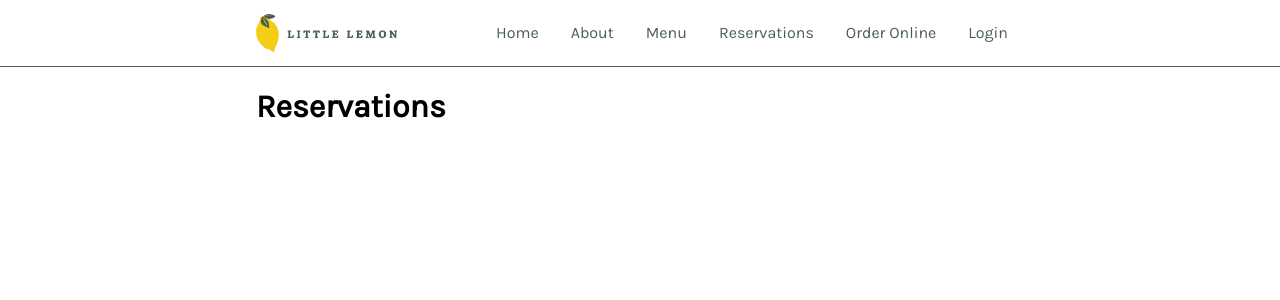
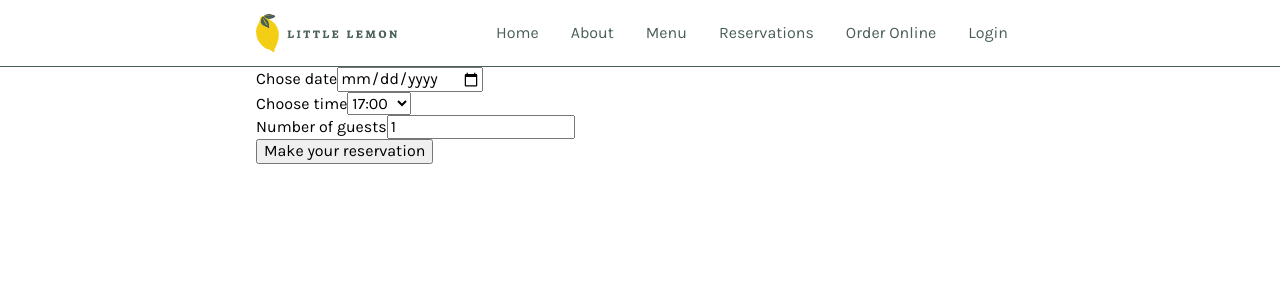
Before and after one commit to Tuton000/my-app, a React (Create React App) app: page /reservations in a window 1280 px wide. Shown: the top 300 px of the page. Built offline with nearby package versions, Linux system fonts and the light colour scheme; a web font is replaced by a local one.

Commit message:
table reservation feature added

```diff
--- a/src/App.js
+++ b/src/App.js
@@ -2,9 +2,11 @@ import {Route, Routes} from 'react-router-dom';
 
 import Header from './components/Header';
 import Footer from './components/Footer';
+import Main from './components/Main';
 
 import Home from './pages/Home';
-import Reservations from './pages/Reservations';
+import Bookings from './pages/Bookings';
+import ConfirmedBooking from './pages/ConfirmedBooking';
 
 import './App.css';
 
@@ -12,10 +14,14 @@ const App = () => {
   return (
     <>
       <Header />
-      <Routes>
-        <Route path='/' element= {<Home />}/>
-        <Route path="/reservations" element={<Reservations />} />
-      </Routes>
+      <Main>
+        <Routes>
+          <Route path='/' element={<Home />}/>
+          <Route path='/reservations' element={<Bookings />}/>
+          <Route path='/reservation-confirmation'
+          element={<ConfirmedBooking />}/>
+        </Routes>
+      </Main>
       <Footer />
     </>
   );
--- /dev/null
+++ b/src/components/BookingForm.js
@@ -0,0 +1,67 @@
+import { useState } from "react";
+import { useNavigate } from "react-router-dom";
+
+const BookingForm = ({ availableItems, dispatchOnBookingDateChange, submitForm }) => {
+    const [bookingDate, setBookingDate] = useState('');
+    const [bookingTime, setBookingTime] = useState('');
+    const [bookingNumberGuests, setBookingNumberGuests] = useState(1);
+
+    const navigate = useNavigate();
+
+    const handleBookingDateChange = (e) => {
+        setBookingDate(e.target.value);
+        dispatchOnBookingDateChange(e.target.value);
+    }
+    const handleFormSubmit = (e) => {
+        e.preventDefault();
+        const formData = {
+            bookingDate,
+            bookingTime,
+            bookingNumberGuests,
+        }
+        if (submitForm(formData)) navigate('/reservation-confirmation');
+    }
+
+    return (
+        <form onSubmit={handleFormSubmit}>
+            <div>
+                <label htmlFor="booking-date">Chose date</label>
+                <input
+                    type="date"
+                    id="booking-date"
+                    name="booking-date"
+                    value={bookingDate}
+                    onChange={handleBookingDateChange}
+                />
+            </div>
+            <div>
+                <label htmlFor="booking-time">Choose time</label>
+                <select
+                    id="booking-time"
+                    name="booking-time"
+                    value={bookingTime}
+                    onChange={e => setBookingTime(e.target.value)}
+                >
+                    {availableItems.map(times =>
+                        <option key={times}>{times}</option>
+                    )}
+                </select>
+            </div>
+            <div>
+                <label htmlFor="booking-number-guests">Number of guests</label>
+                <input
+                    type="number"
+                    id="booking-number-guests"
+                    name="booking-number-guests"
+                    value={bookingNumberGuests}
+                    onChange={e => setBookingNumberGuests(e.target.value)}
+                />
+            </div>
+            <button type="submit" disabled={false}>
+                Make your reservation
+            </button>
+        </form>
+    );
+}
+
+export default BookingForm;
--- a/src/components/Nav.js
+++ b/src/components/Nav.js
@@ -6,11 +6,11 @@ import hamburgerMenuIcon from '../assets/icon-hamburger-menu.svg';
 
 const navLinks = [
     {anchor: '/', name: 'Home'},
-    {anchor: '', name: 'About'},
-    {anchor: '', name: 'Menu'},
+    {anchor: '/about', name: 'About'},
+    {anchor: '/menu', name: 'Menu'},
     {anchor: '/reservations', name: 'Reservations'},
-    {anchor: '', name: 'Order Online'},
-    {anchor: '', name: 'Login'},
+    {anchor: '/order', name: 'Order Online'},
+    {anchor: '/login', name: 'Login'},
 ];
 
 const Nav = () => {
--- /dev/null
+++ b/src/pages/Bookings.js
@@ -0,0 +1,31 @@
+import { useReducer } from "react";
+
+import BookingForm from "../components/BookingForm";
+import { fetchAPI, submitAPI } from "../utils/api";
+
+const UpdateTime = (availableTime, bookingDate) =>
+    fetchAPI(new Date(bookingDate));
+
+const initializeTimes = (initialAvailableTimes) =>
+    [...initialAvailableTimes, ...fetchAPI(new Date())];
+
+const submitForm = formData => submitAPI(formData);
+
+const Bookings = () => {
+    const [
+        availableItems,
+        dispatchOnBookingDateChange
+    ] = useReducer(UpdateTime, [], initializeTimes);
+
+    return (
+        <div className="container-grid">
+            <BookingForm
+                availableItems={availableItems}
+                dispatchOnBookingDateChange={dispatchOnBookingDateChange}
+                submitForm={submitForm}
+            />
+        </div>
+    );
+}
+
+export default Bookings;
--- /dev/null
+++ b/src/pages/ConfirmedBooking.js
@@ -0,0 +1,7 @@
+const ConfirmedBooking = () => {
+    return (
+        <p>Your reservation has been placed.</p>
+    );
+}
+
+export default ConfirmedBooking;
--- a/src/pages/Home.js
+++ b/src/pages/Home.js
@@ -1,11 +1,8 @@
-import Main from '../components/Main';
 import Hero from '../components/Hero';
 
 const Home = () => {
     return (
-        <Main>
-            <Hero />
-        </Main>
+        <Hero />
     );
 }
 
--- a/src/pages/Reservations.js
+++ /dev/null
@@ -1,13 +0,0 @@
-import Main from '../components/Main';
-
-const Reservations = () => {
-    return (
-        <Main>
-            <div className='container-grid'>
-                <h1>Reservations</h1>
-            </div>
-        </Main>
-    );
-}
-
-export default Reservations;
--- /dev/null
+++ b/src/utils/api.js
@@ -0,0 +1,23 @@
+const seededRandom = seed => {
+    const m = 2 ** 35 - 31;
+    const a = 185852;
+    let s = seed % m;
+
+    return () => (s = s * a % m) / m;
+}
+
+const fetchAPI = date => {
+    let result = [];
+    let random = seededRandom(date.getDate());
+
+    for(let i = 17; i <= 23; i++) {
+        if(random() < 0.5) result.push(i + ':00');
+        if(random() < 0.5) result.push(i + ':30');
+    }
+
+    return result;
+}
+
+const submitAPI = formData => true;
+
+export {fetchAPI, submitAPI};
```
Also changed, not shown: 1 other file (tests, documents, lock files or other folders).
